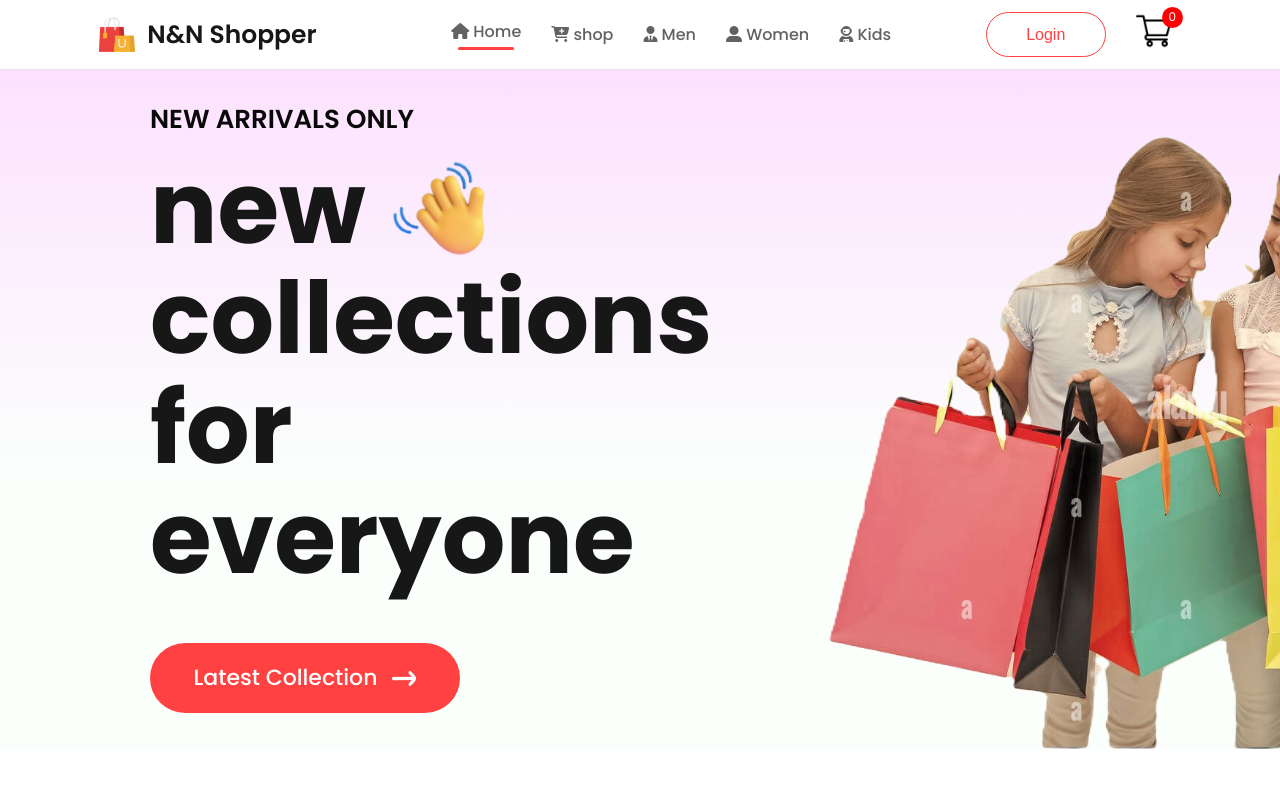
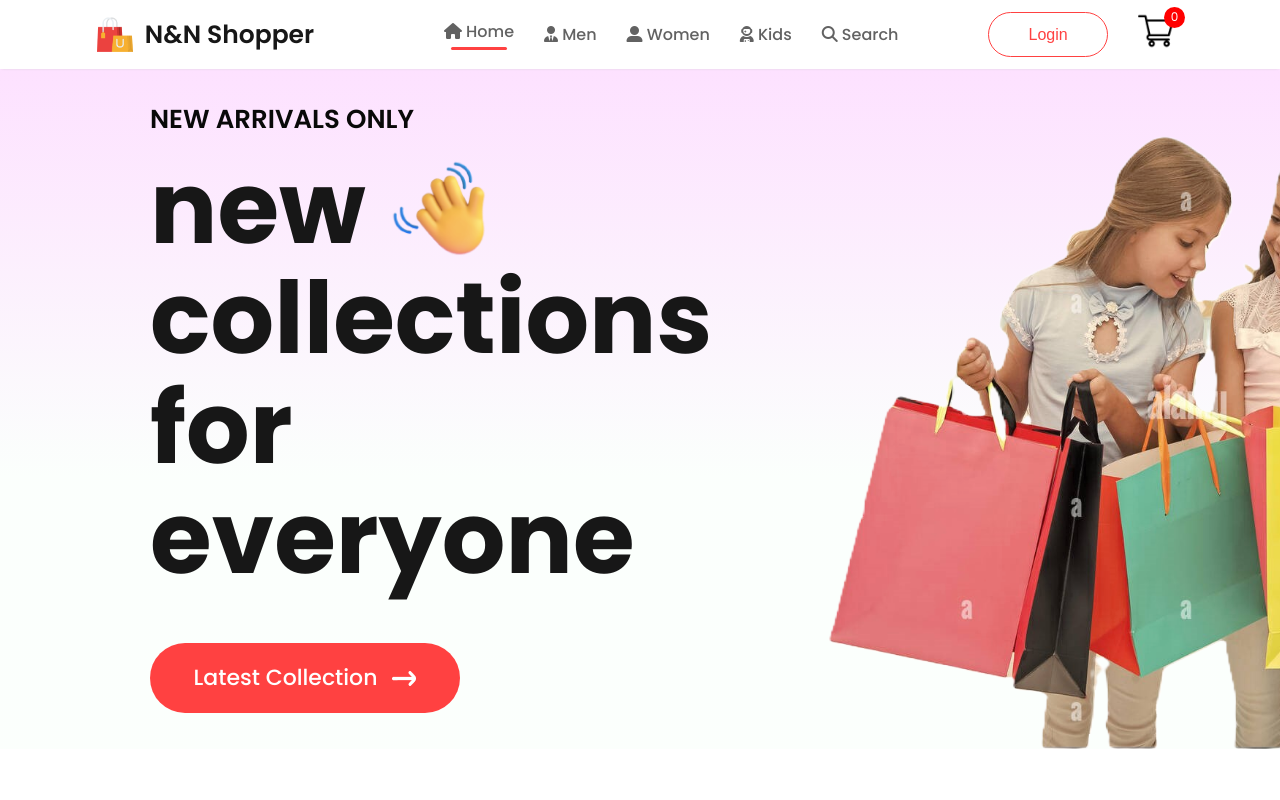
Before and after one commit to NahidHasan131/E-commerce, a React (Create React App) app in the folder frontend/: page / in a window 1280 px wide. Shown: the top 800 px of the page. Built offline with nearby package versions, Linux system fonts and the light colour scheme.

Commit message:
navbar add search option

```diff
--- a/frontend/src/Components/Navbar/Navbar.css
+++ b/frontend/src/Components/Navbar/Navbar.css
@@ -26,7 +26,7 @@
 .nav-menu{
     display: flex;
     align-items: center;
-    gap: 50px;
+    gap: 40px;
     list-style: none;
     color: #626262;
     font-size: 18px;
@@ -40,11 +40,11 @@
     justify-content: center;
     gap: 3px;
     cursor: pointer;
-    transition: color 0.3s ease, transform 0.3s ease !important;
-    -webkit-transition: color 0.3s ease, transform 0.3s ease !important;
-    -moz-transition: color 0.3s ease, transform 0.3s ease !important;
-    -ms-transition: color 0.3s ease, transform 0.3s ease !important;
-    -o-transition: color 0.3s ease, transform 0.3s ease !important;
+    transition: 0.3s !important;
+    -webkit-transition: 0.3s !important;
+    -moz-transition: 0.3s !important;
+    -ms-transition: 0.3s !important;
+    -o-transition: 0.3s !important;
 }
 
 .navbar .nav-menu li :hover{
--- a/frontend/src/Components/Navbar/Navbar.jsx
+++ b/frontend/src/Components/Navbar/Navbar.jsx
@@ -29,10 +29,10 @@
         <img className='nav-dropdown' onClick={dropdown_toggle} src={nav_dropdown} alt="" />
         <ul ref={menuRef} className="nav-menu">
             <li onClick={()=>{setMenu("home")}}><Link style={{textDecoration: 'none',color: '#626262'}} to='/'><i class="fa-solid fa-house"></i> Home</Link>{menu==="home"?<hr/>:<></>}</li>
-            <li onClick={()=>{setMenu("shop")}}><Link style={{textDecoration: 'none',color: '#626262'}} to='/shop'><i class="fa-solid fa-cart-plus"></i> shop</Link>{menu==="shop"?<hr/>:<></>}</li>
             <li onClick={()=>{setMenu("mens")}}><Link style={{textDecoration: 'none',color: '#626262'}} to='/mens'><i class="fa-solid fa-user-tie"></i> Men</Link>{menu==="mens"?<hr/>:<></>}</li>
             <li onClick={()=>{setMenu("womens")}}><Link style={{textDecoration: 'none',color: '#626262'}} to='/womens'><i class="fa-solid fa-user-large"></i> Women</Link>{menu==="womens"?<hr/>:<></>}</li>
             <li onClick={()=>{setMenu("kids")}}><Link style={{textDecoration: 'none',color: '#626262'}} to='/kids'><i class="fa-solid fa-user-astronaut"></i> Kids</Link>{menu==="kids"?<hr/>:<></>}</li>
+            <li onClick={()=>{setMenu("search")}}><span><i class="fa-solid fa-magnifying-glass"></i> Search</span></li>
         </ul>
         <div className="nav-login-cart">
             <Link to='/login'><button className='loginBtn'>Login</button></Link>
```
